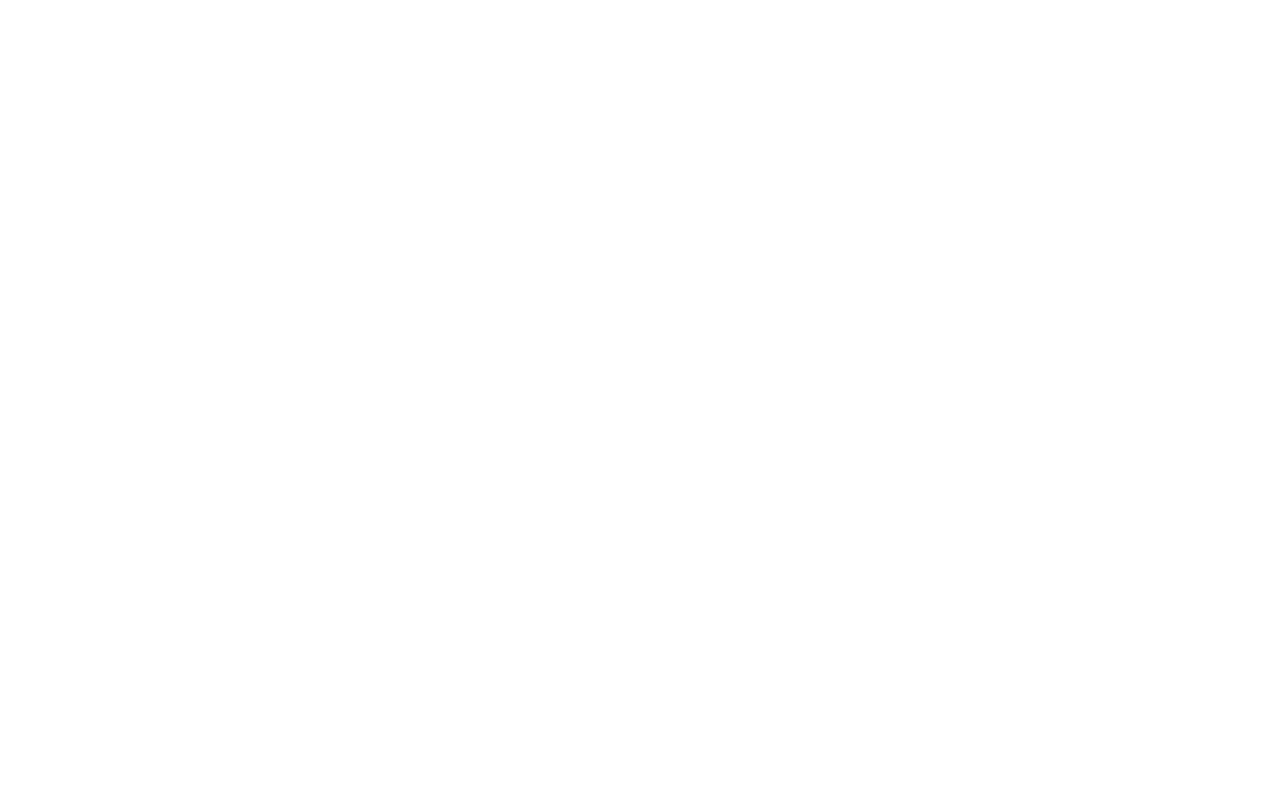
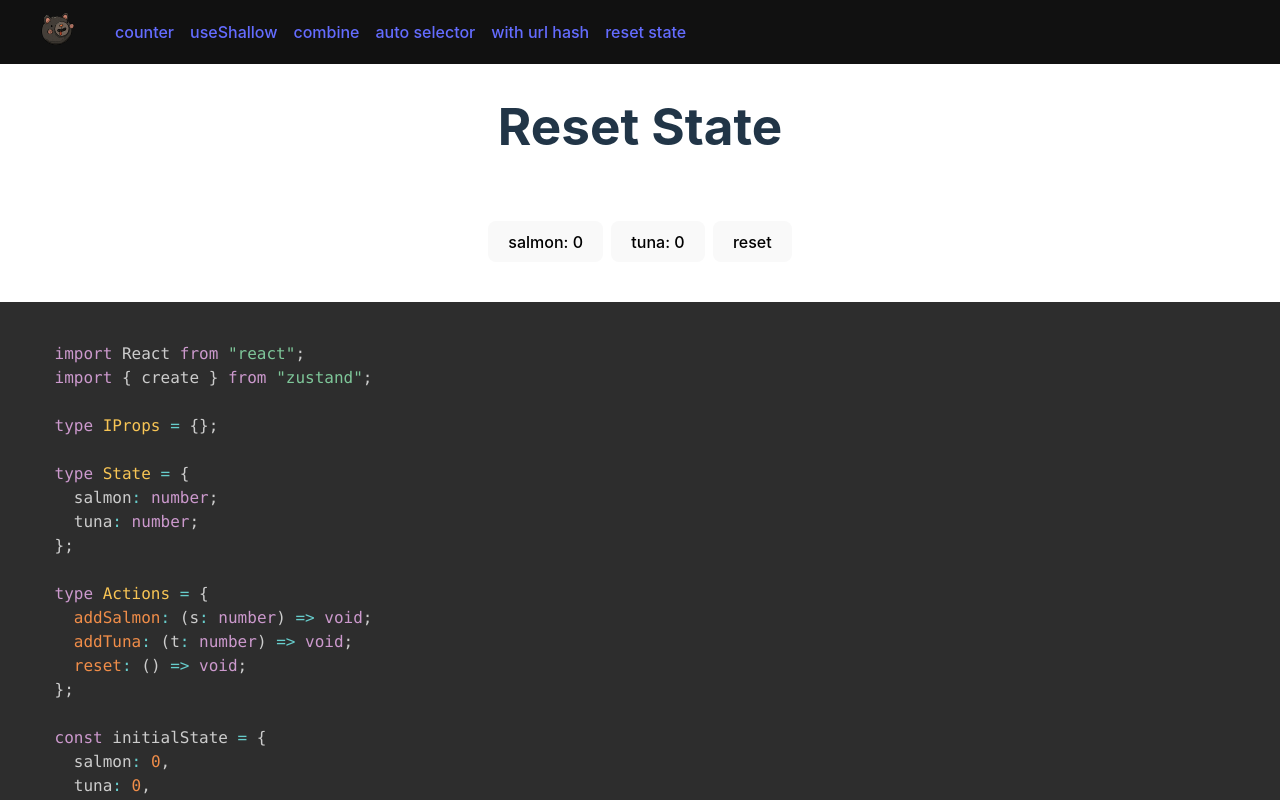
Before and after one commit to Rasoul678/zustand-react, a React (Vite) app: page /reset-state in a window 1280 px wide. Before the commit this address had no page. Shown: the top 800 px of the page. Built offline with nearby package versions, Linux system fonts and the light colour scheme.

Commit message:
:zap: reset state :)

```diff
--- /dev/null
+++ b/src/App.code.ts
@@ -0,0 +1,36 @@
+export const code = `
+    import { StrictMode } from "react";
+    import { createRoot } from "react-dom/client";
+    import { BrowserRouter, Route, Routes } from "react-router";
+    import App from "./App.tsx";
+    import "./index.css";
+
+    import AutoGenerateSelector from "./components/auto-generate_selector/AutoGenerateSelector.tsx";
+    import Counter from "./components/counter/Counter.tsx";
+    import AppLayout from "./components/layout/AppLayout.tsx";
+    import ResetState from "./components/reset-state/ResetState.tsx";
+    import ShowStateKeys from "./components/use-shallow/ShowNames.tsx";
+    import WithCombine from "./components/with-combine/WithCombine.tsx";
+    import WithUrlHash from "./components/with-url-hash/WithUrlHash.tsx";
+
+    const rootElement = document.getElementById("root");
+    const root = createRoot(rootElement!);
+
+    root.render(
+        <StrictMode>
+            <BrowserRouter>
+                <Routes>
+                    <Route path="/" element={<AppLayout />}>
+                        <Route index element={<App />} />
+                        <Route path="counter" element={<Counter />} />
+                        <Route path="use-shallow" element={<ShowStateKeys />} />
+                        <Route path="combine" element={<WithCombine />} />
+                        <Route path="auto-selector" element={<AutoGenerateSelector />} />
+                        <Route path="with-url-hash" element={<WithUrlHash />} />
+                        <Route path="reset-state" element={<ResetState />} />
+                    </Route>
+                </Routes>
+            </BrowserRouter>
+        </StrictMode>
+    );
+`;
--- a/src/App.tsx
+++ b/src/App.tsx
@@ -1,9 +1,13 @@
+import { code } from "./App.code";
 import "./App.css";
+import { usePrism } from "./hooks/usePrism";
 import reactLogo from "/react.svg";
 import viteLogo from "/vite.svg";
 import zustandLogo from "/zustand.svg";
 
 const App = () => {
+  usePrism();
+
   return (
     <div>
       <div>
@@ -18,6 +22,9 @@
         </a>
       </div>
       <h1>Vite + React + Zustand</h1>
+      <pre>
+        <code className="language-typescript">{code}</code>
+      </pre>
     </div>
   );
 };
--- a/src/components/counter/Counter.tsx
+++ b/src/components/counter/Counter.tsx
@@ -14,7 +14,7 @@
   decrementCount: (v: number) => void;
 };
 
-const useCounter = create<State & Actions>((set) => ({
+const useCounter = create<State & Actions>()((set) => ({
   count: 0,
   incrementCount: (value) => set((state) => ({ count: state.count + value })),
   decrementCount: (value) =>
--- a/src/components/counter/code.ts
+++ b/src/components/counter/code.ts
@@ -13,7 +13,7 @@
       decrementCount: (v: number) => void;
     };
 
-    const useCounter = create<State & Actions>((set) => ({
+    const useCounter = create<State & Actions>()((set) => ({
       count: 0,
       incrementCount: (value) => set((state) => ({ count: state.count + value })),
       decrementCount: (value) =>
--- a/src/components/layout/AppLayout.tsx
+++ b/src/components/layout/AppLayout.tsx
@@ -21,6 +21,7 @@
         <NavLink to="/combine">combine</NavLink>
         <NavLink to="/auto-selector">auto selector</NavLink>
         <NavLink to="/with-url-hash">with url hash</NavLink>
+        <NavLink to="/reset-state">reset state</NavLink>
       </nav>
       <Outlet />
     </main>
--- /dev/null
+++ b/src/components/reset-state/ResetState.tsx
@@ -0,0 +1,51 @@
+import React from "react";
+import { create } from "zustand";
+import { usePrism } from "../../hooks/usePrism";
+import { code } from "./code";
+
+type IProps = {};
+
+type State = {
+  salmon: number;
+  tuna: number;
+};
+
+type Actions = {
+  addSalmon: (s: number) => void;
+  addTuna: (t: number) => void;
+  reset: () => void;
+};
+
+const initialState = {
+  salmon: 0,
+  tuna: 0,
+};
+
+const useSlice = create<State & Actions>()((set, get) => ({
+  ...initialState,
+  addSalmon: (s) => set({ salmon: get().salmon + s }),
+  addTuna: (t) => set({ tuna: get().tuna + t }),
+  reset: () => set(initialState),
+}));
+
+const ResetState: React.FC<IProps> = () => {
+  const { salmon, tuna, addSalmon, addTuna, reset } = useSlice();
+
+  usePrism();
+
+  return (
+    <>
+      <h1>Reset State</h1>
+      <div className="card">
+        <button onClick={() => addSalmon(1)}>salmon: {salmon}</button>
+        <button onClick={() => addTuna(1)}>tuna: {tuna}</button>
+        <button onClick={reset}>reset</button>
+      </div>
+      <pre>
+        <code className="language-typescript">{code}</code>
+      </pre>
+    </>
+  );
+};
+
+export default ResetState;
--- /dev/null
+++ b/src/components/reset-state/code.ts
@@ -0,0 +1,46 @@
+export const code = `
+    import React from "react";
+    import { create } from "zustand";
+
+    type IProps = {};
+
+    type State = {
+      salmon: number;
+      tuna: number;
+    };
+
+    type Actions = {
+      addSalmon: (s: number) => void;
+      addTuna: (t: number) => void;
+      reset: () => void;
+    };
+
+    const initialState = {
+      salmon: 0,
+      tuna: 0,
+    };
+
+    const useSlice = create<State & Actions>()((set, get) => ({
+      ...initialState,
+      addSalmon: (s) => set({ salmon: get().salmon + s }),
+      addTuna: (t) => set({ tuna: get().tuna + t }),
+      reset: () => set(initialState),
+    }));
+
+    const ResetState: React.FC<IProps> = () => {
+      const { salmon, tuna, addSalmon, addTuna, reset } = useSlice();
+
+      return (
+        <>
+          <h1>Reset State</h1>
+          <div className="card">
+            <button onClick={() => addSalmon(1)}>salmon: {salmon}</button>
+            <button onClick={() => addTuna(1)}>tuna: {tuna}</button>
+            <button onClick={reset}>reset</button>
+          </div>
+        </>
+      );
+    };
+
+    export default ResetState;
+`;
--- a/src/main.tsx
+++ b/src/main.tsx
@@ -7,6 +7,7 @@
 import AutoGenerateSelector from "./components/auto-generate_selector/AutoGenerateSelector.tsx";
 import Counter from "./components/counter/Counter.tsx";
 import AppLayout from "./components/layout/AppLayout.tsx";
+import ResetState from "./components/reset-state/ResetState.tsx";
 import ShowStateKeys from "./components/use-shallow/ShowNames.tsx";
 import WithCombine from "./components/with-combine/WithCombine.tsx";
 import WithUrlHash from "./components/with-url-hash/WithUrlHash.tsx";
@@ -25,6 +26,7 @@
           <Route path="combine" element={<WithCombine />} />
           <Route path="auto-selector" element={<AutoGenerateSelector />} />
           <Route path="with-url-hash" element={<WithUrlHash />} />
+          <Route path="reset-state" element={<ResetState />} />
         </Route>
       </Routes>
     </BrowserRouter>
```
